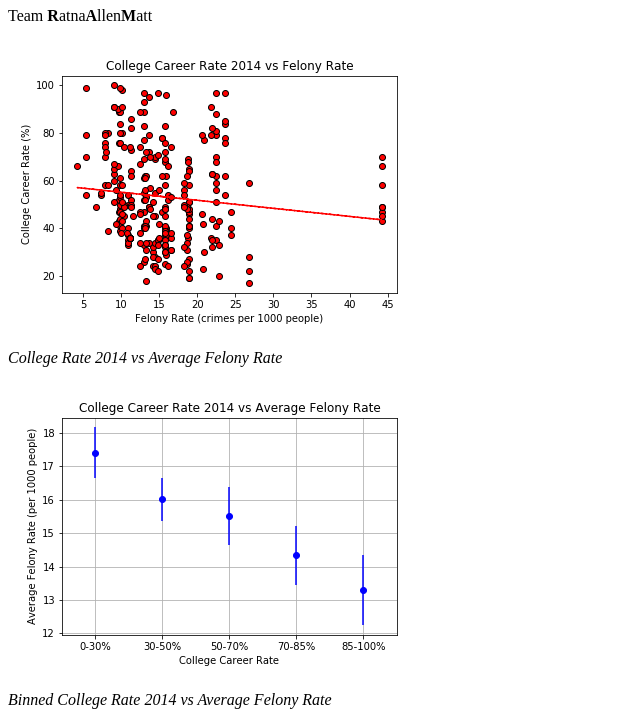
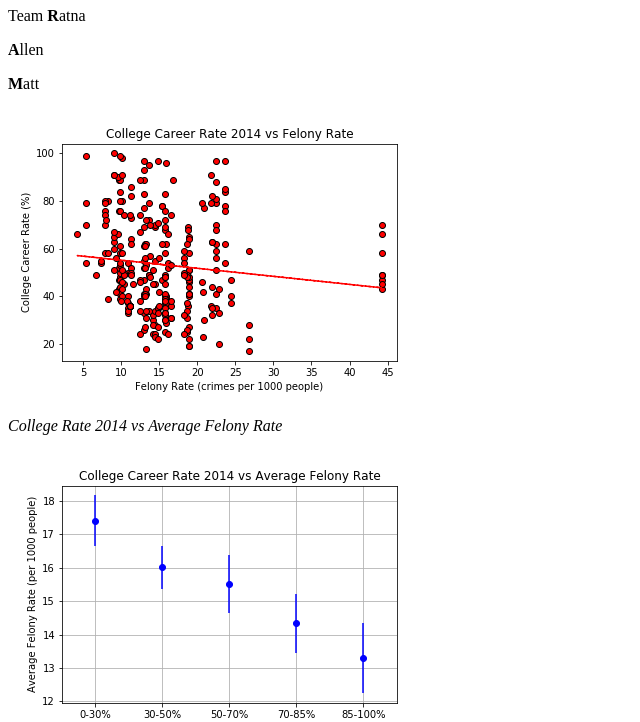
Before and after one commit to AllenRayC/NYC-School-Performance, a plain HTML site: page index.html in a window 1280 px wide. Shown: the part 73-795 px from the top of the page, without its empty margins (0-640 px from the left). Drawn offline with Linux system fonts and the light colour scheme.

Commit message:
Update index.html

```diff
--- a/index.html
+++ b/index.html
@@ -7,7 +7,9 @@
 
 <body>
 	<h1>Crime and School Performance in NYC</h1>
-	<p>Team <strong>R</strong>atna<strong>A</strong>llen<strong>M</strong>att</p>
+	<p>Team <strong>R</strong>atna</p>
+	<p>     <strong>A</strong>llen</p>
+	<p>     <strong>M</strong>att</p>
 	<article>
 	    <a target="_blank" href="Images/FelonyRate_vs_CollegeRate.png">
 	      <img src="Images/FelonyRate_vs_CollegeRate.png" alt="College Rate 2014 vs Average Felony Rate">
```
